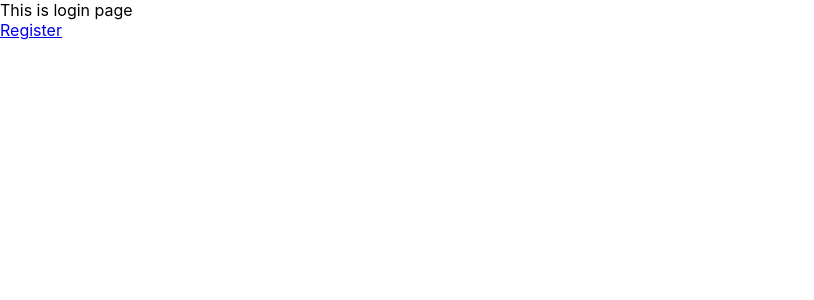
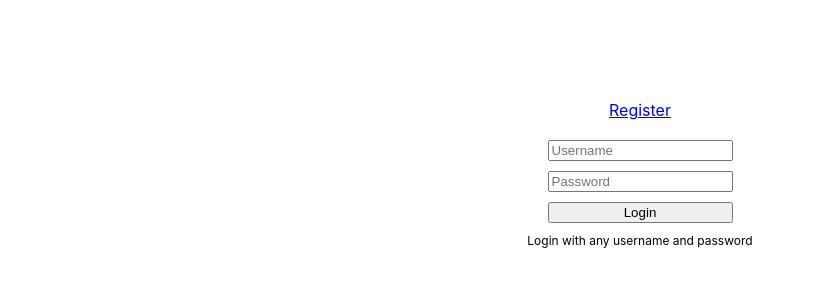
Before and after one commit to yasirsarole/react-form, a React (Create React App) app: page /login in a window 1280 px wide. Shown: the top 300 px of the page, without its empty margins (0-814 px from the left). Built offline with nearby package versions, Linux system fonts and the light colour scheme.

Commit message:
created login page

```diff
--- a/src/App.js
+++ b/src/App.js
@@ -5,7 +5,9 @@ class App extends Component {
   render() {
     return (
       <div className="App">
-        <Router />
+        <div className="wrapper">
+          <Router />
+        </div>
       </div>
     );
   }
--- a/src/Login.js
+++ b/src/Login.js
@@ -1,12 +1,55 @@
-import React from "react";
+import React, { useState } from "react";
 import { Link } from "react-router-dom";
+import Auth from "./Auth";
 
-const LoginForm = () => {
+const LoginForm = (props) => {
+  const [errorMsg, setErrorMsg] = useState("");
+  const [userName, setUsername] = useState("");
+  const [userPassword, setUserPassword] = useState("");
+
+  const onFormSubmit = (e) => {
+    e.preventDefault();
+
+    if (!userName || !userPassword) {
+      setErrorMsg("Username and password is required");
+      Auth.signout();
+    } else {
+      Auth.authenticate();
+      setErrorMsg("");
+
+      props.history.push("/");
+    }
+  };
+
+  const onFieldChange = (value, type) => {
+    if (type === "name") {
+      setUsername(value);
+    } else {
+      setUserPassword(value);
+    }
+  };
+
   return (
-    <>
-      <div>This is login page</div>
+    <div className="login">
       <Link to="/register">Register</Link>
-    </>
+      <form onSubmit={(e) => onFormSubmit(e)}>
+        <input
+          type="text"
+          placeholder="Username"
+          value={userName}
+          onChange={(e) => onFieldChange(e.target.value, "name")}
+        />
+        <input
+          type="password"
+          placeholder="Password"
+          value={userPassword}
+          onChange={(e) => onFieldChange(e.target.value, "password")}
+        />
+        <input type="submit" value="Login" />
+      </form>
+      <span className="login-note">Login with any username and password</span>
+      {errorMsg && <span className="error">{errorMsg}</span>}
+    </div>
   );
 };
 
--- a/src/index.css
+++ b/src/index.css
@@ -1,13 +1,49 @@
 body {
   margin: 0;
-  font-family: -apple-system, BlinkMacSystemFont, 'Segoe UI', 'Roboto', 'Oxygen',
-    'Ubuntu', 'Cantarell', 'Fira Sans', 'Droid Sans', 'Helvetica Neue',
+  font-family: -apple-system, BlinkMacSystemFont, "Segoe UI", "Roboto", "Oxygen",
+    "Ubuntu", "Cantarell", "Fira Sans", "Droid Sans", "Helvetica Neue",
     sans-serif;
   -webkit-font-smoothing: antialiased;
   -moz-osx-font-smoothing: grayscale;
 }
 
 code {
-  font-family: source-code-pro, Menlo, Monaco, Consolas, 'Courier New',
+  font-family: source-code-pro, Menlo, Monaco, Consolas, "Courier New",
     monospace;
 }
+
+.wrapper {
+  width: 80%;
+  max-width: 1280px;
+  margin: 100px auto 0;
+}
+
+.login {
+  display: flex;
+  align-items: center;
+  justify-content: center;
+  flex-direction: column;
+}
+
+.login > a {
+  margin-bottom: 20px;
+}
+
+.login form {
+  display: inline-flex;
+  flex-direction: column;
+}
+
+.login form input {
+  margin-bottom: 10px;
+}
+
+.login-note,
+.login .error {
+  font-size: 12px;
+  margin-bottom: 10px;
+}
+
+.login .error {
+  color: red;
+}
```
